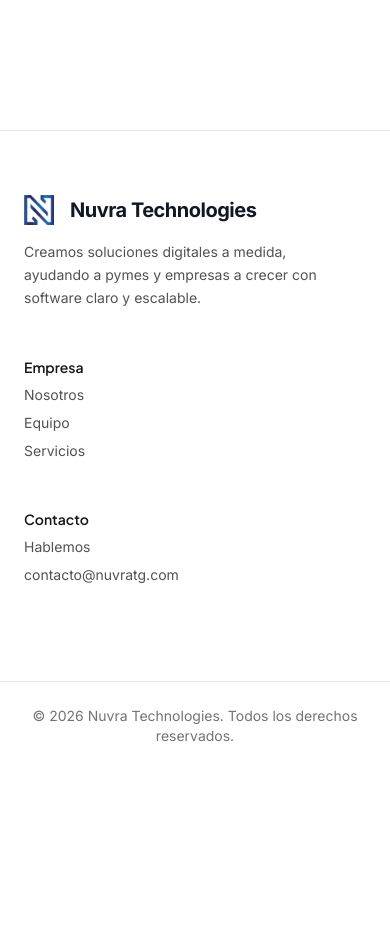
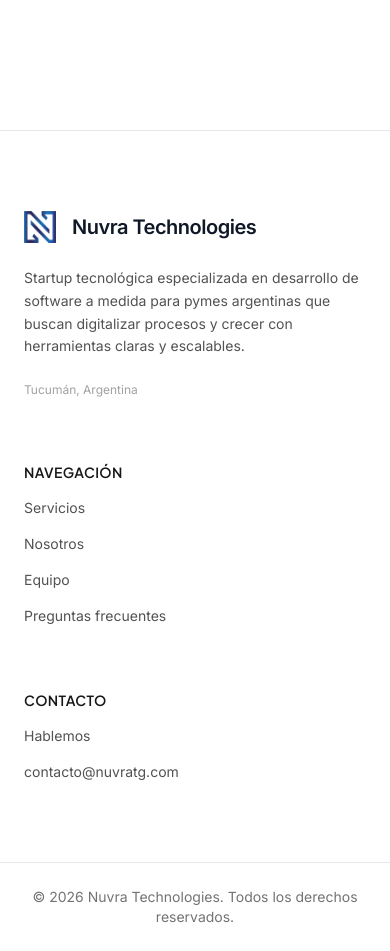
Before and after one commit to Nuvra-Technologies/nuvra-landing, a Next.js app: page /faq in a window 390 px wide. Shown: the part 3820-4771 px from the top of the page. Before the commit the page ends 4566 px from the top, so only its background shows below. Built offline with nearby package versions, Linux system fonts and the light colour scheme.

Commit message:
sections order in page, and nav order & footer modified

```diff
--- a/src/app/page.tsx
+++ b/src/app/page.tsx
@@ -19,11 +19,11 @@
     <>
       <Hero />
       <QuienesSomosPreview />
+      <ServiciosPreview />
+      <TrabajosCarousel />
+      <WhyChooseUsPreview />
       <EquipoPreview />
-      <ServiciosPreview />
       <FAQPreview />
-      <WhyChooseUsPreview />
-      <TrabajosCarousel />
       <Contacto />
     </>
   );
--- a/src/components/layout/Footer.tsx
+++ b/src/components/layout/Footer.tsx
@@ -5,73 +5,83 @@
 
 export default function Footer() {
   return (
-    <footer className="bg-white/80 backdrop-blur border-t border-gray-200 mt-32">
-      <div className="max-w-7xl mx-auto px-6 py-16 flex flex-col md:flex-row justify-between gap-12">
-        <div className="flex flex-col gap-4 max-w-xs">
+    <footer className="bg-white border-t border-gray-200 mt-32">
+      <div className="max-w-7xl mx-auto px-6 py-20 grid grid-cols-1 md:grid-cols-3 gap-16">
+
+        {/* Marca */}
+        <div className="flex flex-col gap-6 max-w-sm">
           <Link
             href="/"
-            className="flex items-center gap-4 text-xl font-bold tracking-tight"
+            className="flex items-center gap-4 text-xl font-semibold tracking-tight"
           >
             <Image
               src="/nuvra.png"
               alt="Logo de Nuvra Technologies"
-              width={30}
-              height={30}
+              width={32}
+              height={32}
             />
             Nuvra Technologies
           </Link>
+
           <p className="text-neutral-600 text-sm leading-relaxed">
-            Creamos soluciones digitales a medida, ayudando a pymes y empresas a
-            crecer con software claro y escalable.
+            Startup tecnológica especializada en desarrollo de software a medida
+            para pymes argentinas que buscan digitalizar procesos y crecer con
+            herramientas claras y escalables.
+          </p>
+
+          <p className="text-neutral-400 text-xs">
+            Tucumán, Argentina
           </p>
         </div>
 
         {/* Navegación */}
-        <div className="flex flex-col md:flex-row gap-12">
-          <div className="flex flex-col gap-2">
-            <h4 className="text-sm font-semibold text-neutral-900">Empresa</h4>
-            <Link
-              href="/quienes-somos"
-              className="text-neutral-600 hover:text-gray-800 text-sm"
-            >
+        <div className="flex flex-col gap-4">
+          <h4 className="text-sm font-semibold text-neutral-900 uppercase tracking-wide">
+            Navegación
+          </h4>
+
+          <Link href="/servicios" className="text-neutral-600 hover:text-neutral-900 text-sm">
+            Servicios
+          </Link>
+
+          <Link href="/quienes-somos" className="text-neutral-600 hover:text-neutral-900 text-sm">
             Nosotros
           </Link>
-            <Link
-              href="/equipo"
-              className="text-neutral-600 hover:text-gray-800 text-sm"
-            >
+
+          <Link href="/equipo" className="text-neutral-600 hover:text-neutral-900 text-sm">
             Equipo
           </Link>
-            <Link
-              href="/servicios"
-              className="text-neutral-600 hover:text-gray-800 text-sm"
-            >
-              Servicios
+
+          <Link href="/preguntas-frecuentes" className="text-neutral-600 hover:text-neutral-900 text-sm">
+            Preguntas frecuentes
           </Link>
         </div>
 
-          <div className="flex flex-col gap-2">
-            <h4 className="text-sm font-semibold text-neutral-900">Contacto</h4>
+        {/* Contacto */}
+        <div className="flex flex-col gap-4">
+          <h4 className="text-sm font-semibold text-neutral-900 uppercase tracking-wide">
+            Contacto
+          </h4>
+
           <Link
-              href="#contact"
-              className="text-neutral-600 hover:text-gray-800 text-sm"
+            href="/contacto"
+            className="text-neutral-600 hover:text-neutral-900 text-sm"
           >
             Hablemos
           </Link>
-            <Link
-              href="mailto:info@nuvra.com"
-              className="text-neutral-600 hover:text-gray-800 text-sm"
+
+          <a
+            href="mailto:contacto@nuvratg.com"
+            className="text-neutral-600 hover:text-neutral-900 text-sm"
           >
             contacto@nuvratg.com
-            </Link>
-          </div>
+          </a>
         </div>
       </div>
 
-      {/* Derechos */}
-      <div className="border-t border-gray-200 mt-8 pt-6 text-center text-sm text-neutral-500">
-        © {new Date().getFullYear()} Nuvra Technologies. Todos los derechos
-        reservados.
+      {/* Bottom */}
+      <div className="border-t border-gray-200 py-6 text-center text-sm text-neutral-500">
+        © {new Date().getFullYear()} Nuvra Technologies. Todos los derechos reservados.
       </div>
     </footer>
   );
--- a/src/components/layout/Navbar.tsx
+++ b/src/components/layout/Navbar.tsx
@@ -20,17 +20,16 @@
 
         {/* Navigation */}
         <nav className="hidden md:flex items-center gap-8 text-sm font-medium">
-          <Link href="/quienes-somos" className="hover:text-gray-600">
-            Nosotros
+          <Link href="/" className="hover:text-gray-600">
+            Inicio
           </Link>
-          <Link href="/equipo" className="hover:text-gray-600">
-            Equipo
-          </Link>
+
           <Link href="/servicios" className="hover:text-gray-600">
             Servicios
           </Link>
-          <Link href="/faq" className="hover:text-gray-600">
-            Preguntas frecuentes
+
+          <Link href="/quienes-somos" className="hover:text-gray-600">
+            Nosotros
           </Link>
         </nav>
 
```
Lines whose indentation alone changed are shown as unchanged.
